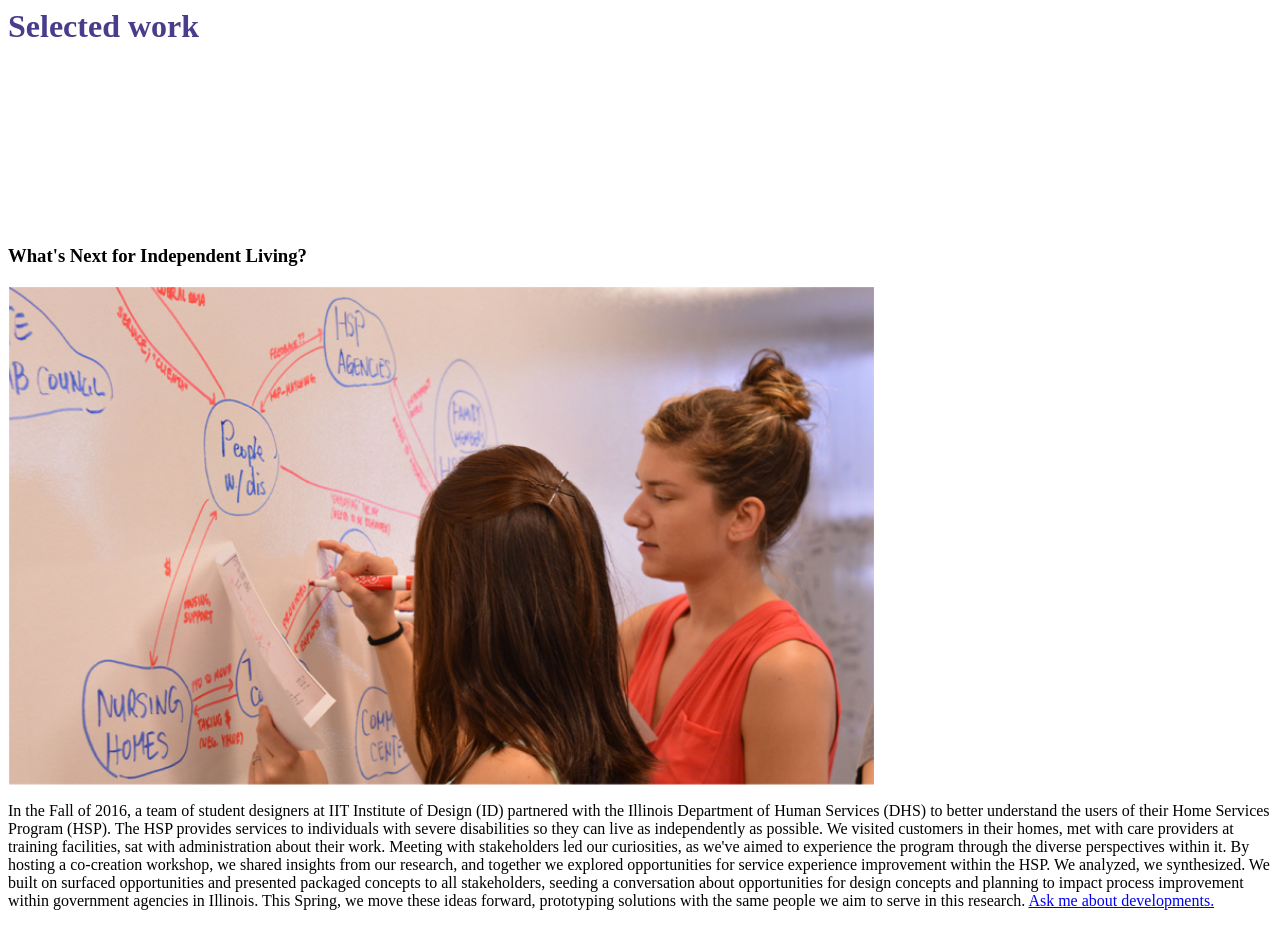
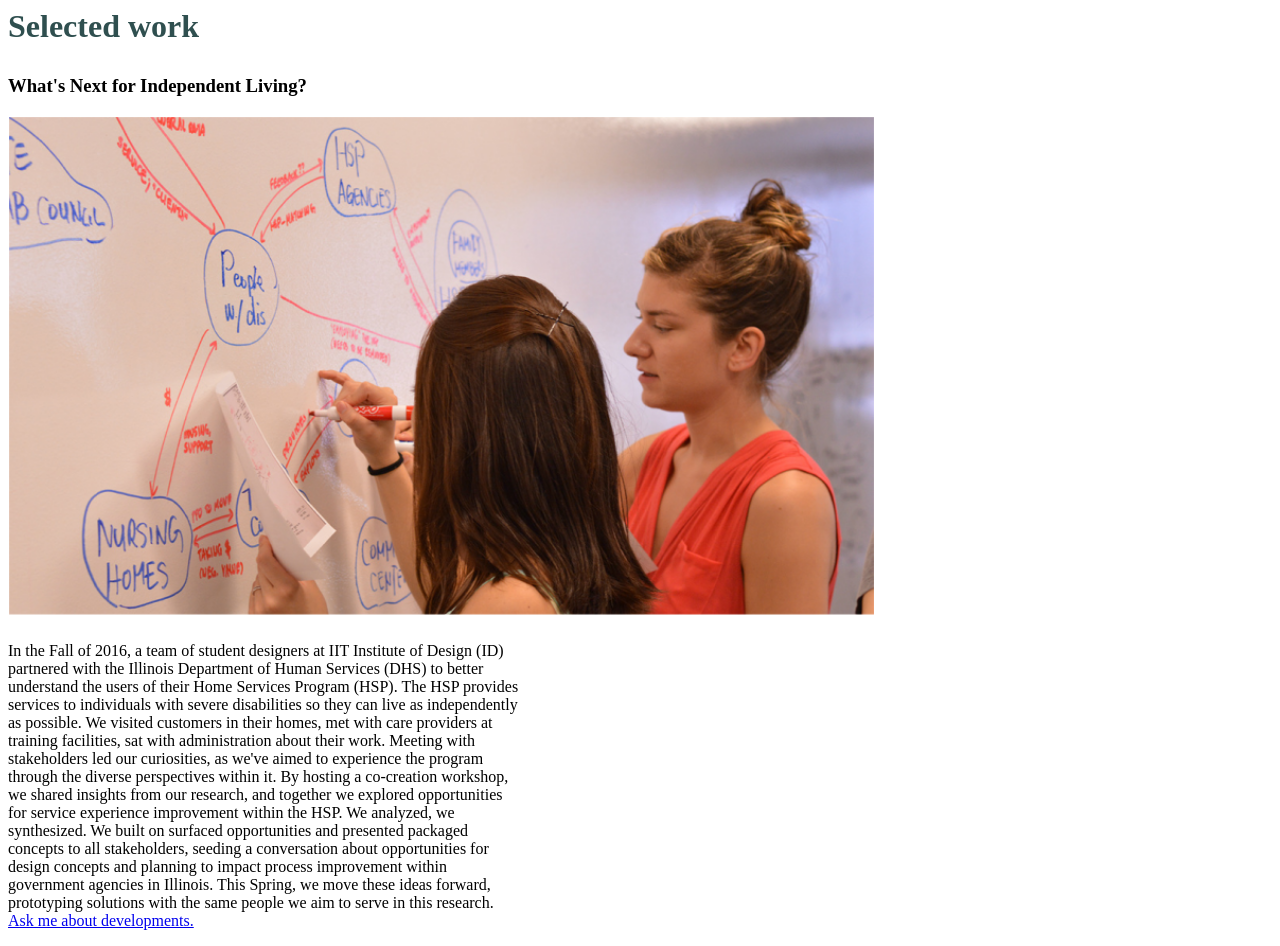
Before and after one commit to sdelaney1/sdelaney1.github.io, a plain HTML site: page work.html in a window 1280 px wide. Drawn offline with Linux system fonts and the light colour scheme.

Commit message:
style adjustments: added <p> style

```diff
--- a/assets/css/style.css
+++ b/assets/css/style.css
@@ -1,6 +1,10 @@
 h1 {
-    color: darkslateblue;
-    margin-bottom: 100px;
-    padding-bottom: 100px;
+    color: darkslategray;
+    margin-bottom: 30px;
+}
+
+p {
+    margin-right: 750px;
+    padding-top: 10px;
     border-bottom: 1px thick orangered;
 }
```
